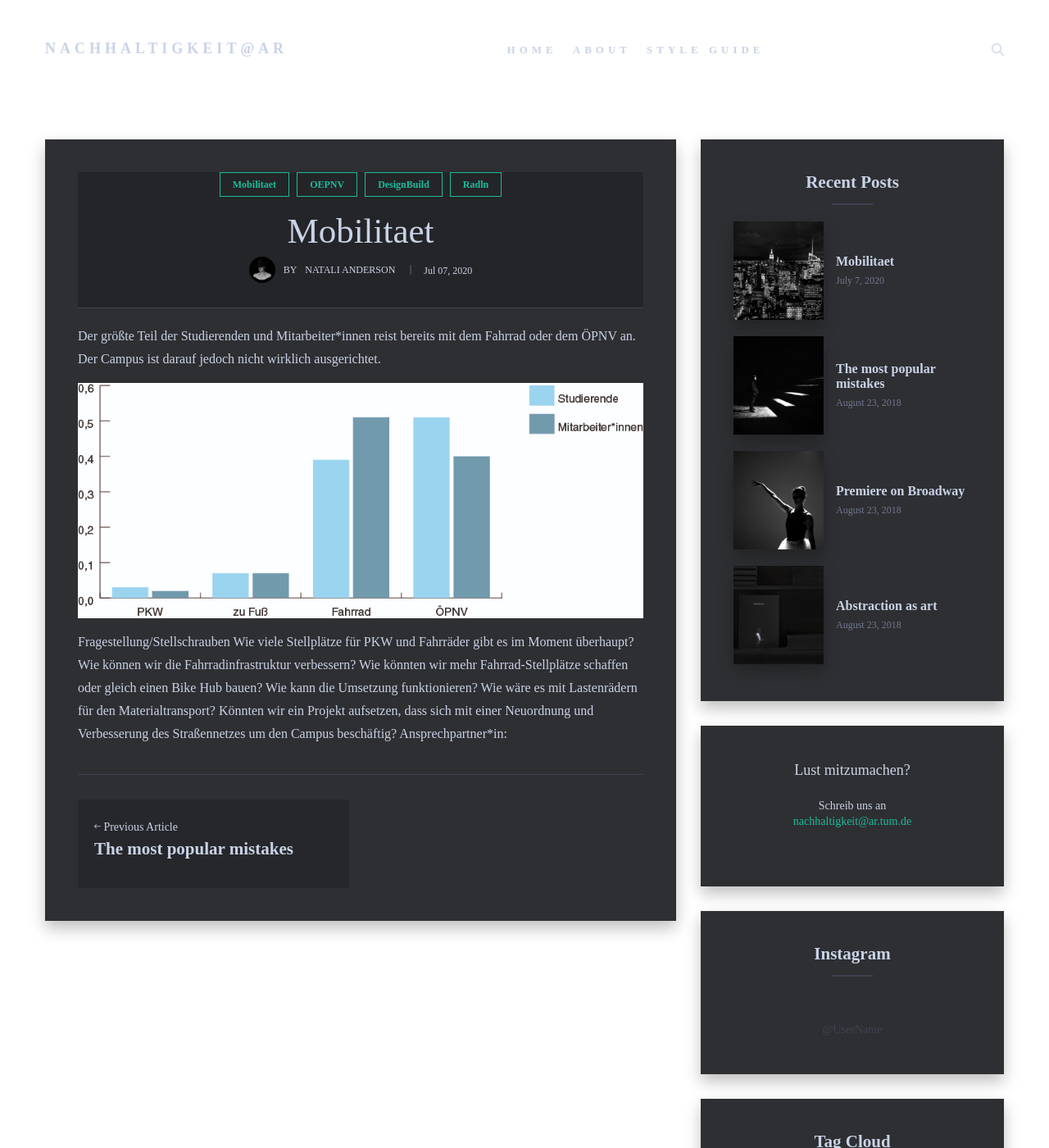
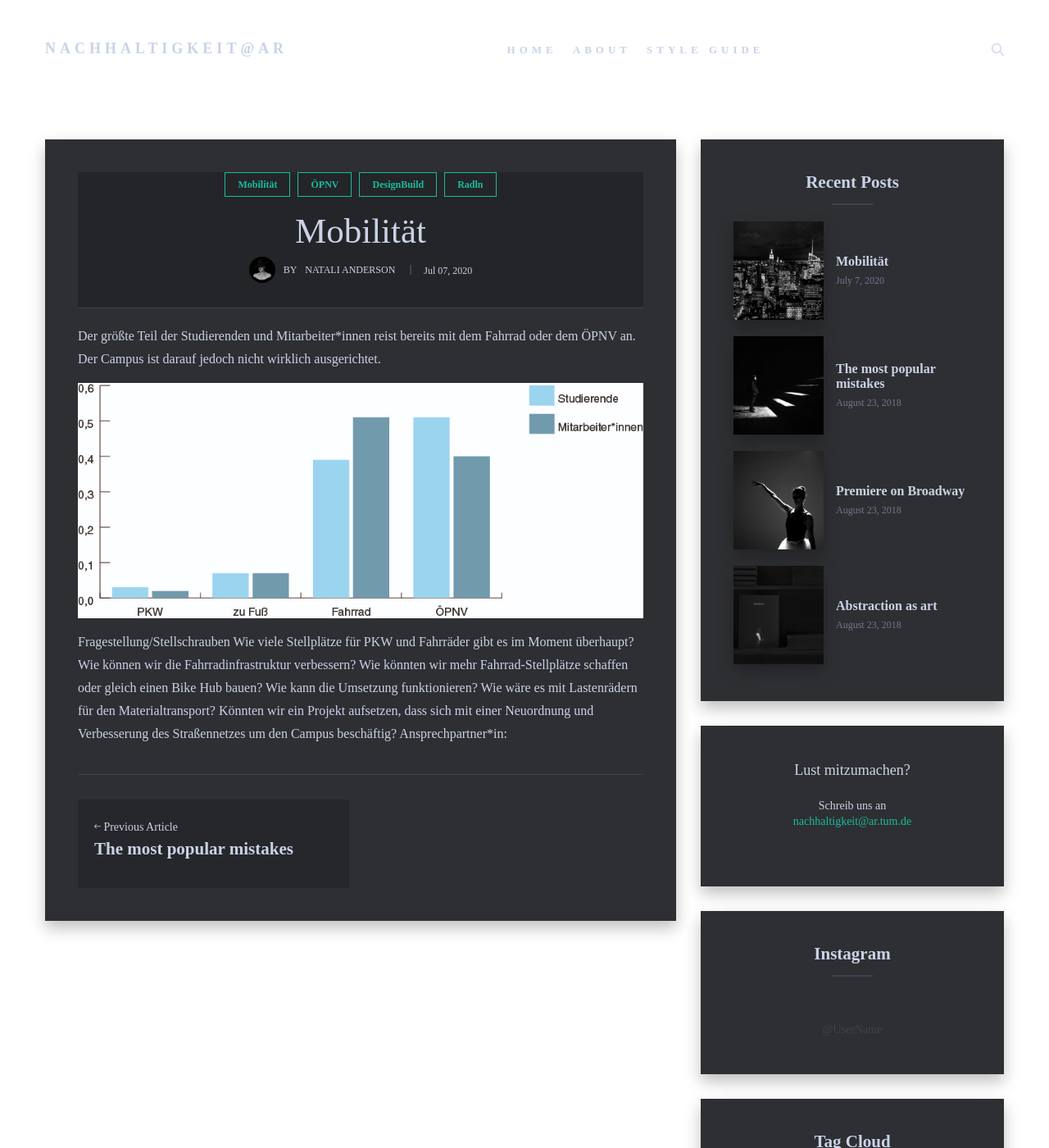
Before and after one commit to hingstarne/artumnachhaltigkeit, a Jekyll site: the page built from _posts/2020-07-07-mobilität.markdown, in a window 1280 px wide and 1400 px high. Shown: the whole window at 82% size. Built offline with Jekyll 4.4.1, drawn with Linux system fonts in a browser that asks for light colours; nearby versions of some CDN libraries; some web fonts are replaced; some of the changed text lies outside the part shown.

Commit message:
add sonderzeichen

```diff
--- a/_posts/2020-07-07-mobilität.markdown
+++ b/_posts/2020-07-07-mobilität.markdown
@@ -1,9 +1,9 @@
 ---
 layout: post
-title:  Mobilitaet
+title:  Mobilität
 date:   2020-07-07 15:28:55 +0300
 image:  02.jpg
-tags:   Mobilitaet OEPNV DesignBuild Radln
+tags:   Mobilität ÖPNV DesignBuild Radln
 ---
 Der größte Teil der Studierenden und Mitarbeiter*innen reist bereits mit dem Fahrrad oder dem ÖPNV
 an. Der Campus ist darauf jedoch nicht wirklich ausgerichtet.
```
